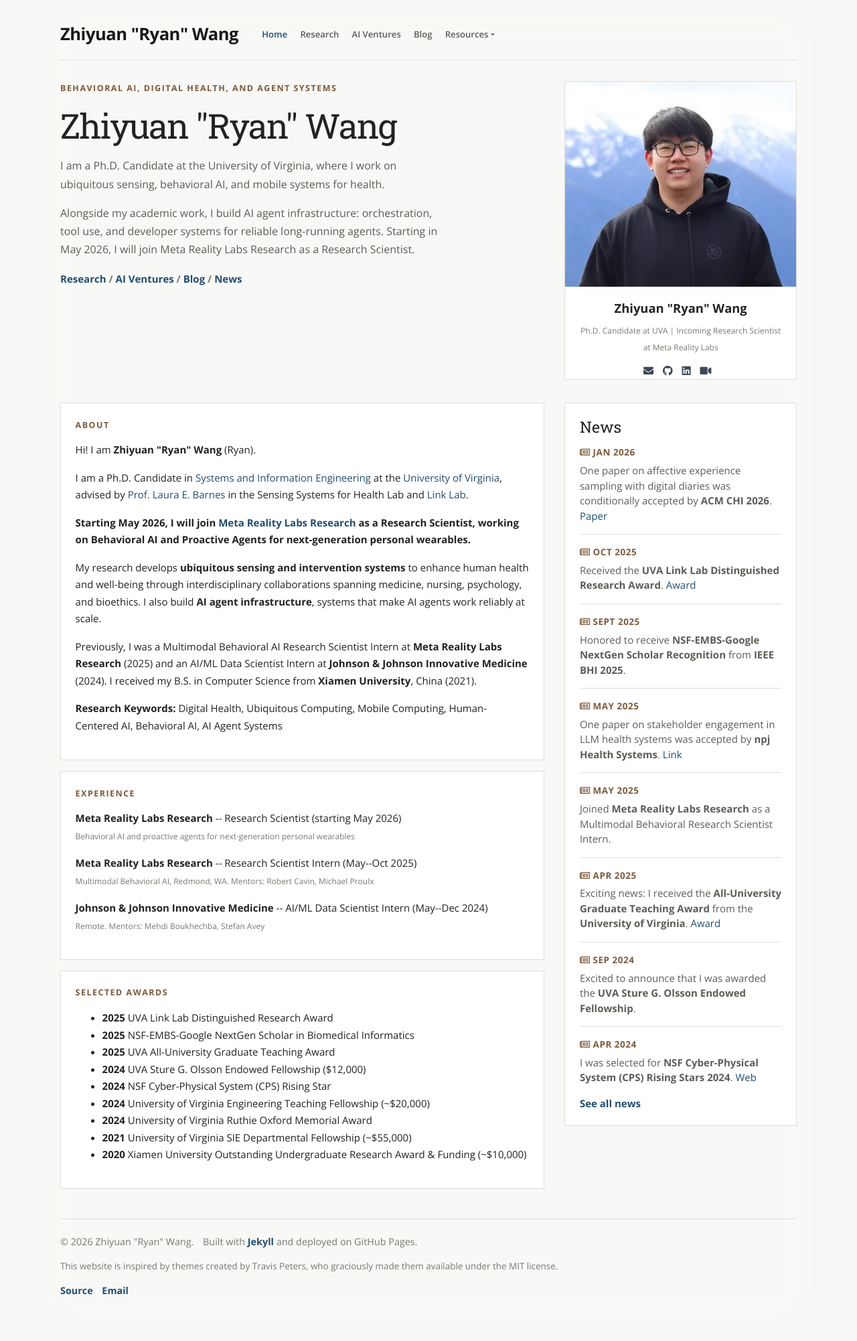
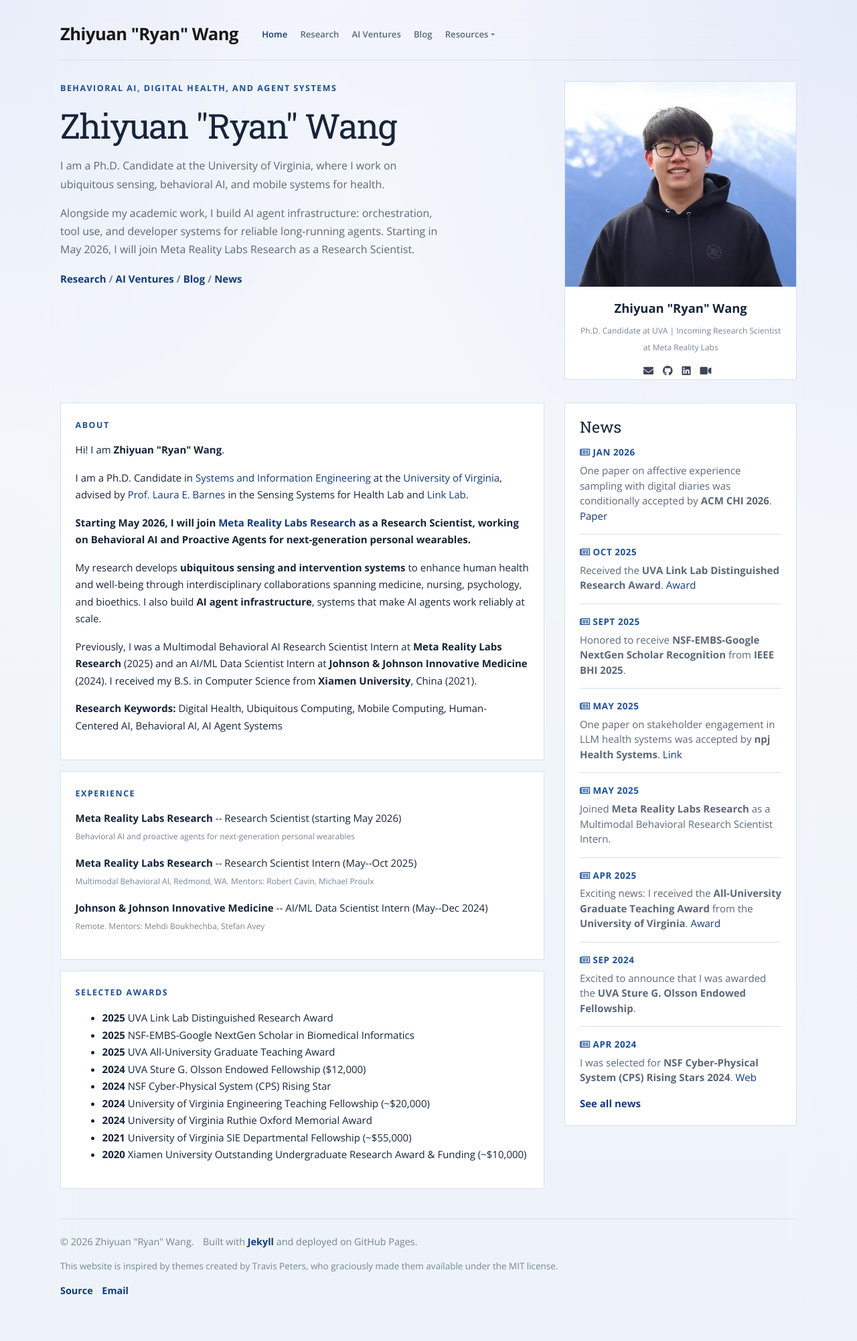
Before and after one commit to zzhiyuann/ryanwang.cc, a Jekyll site: the page built from index.html, in a window 1280 px wide. Shown: the whole page at 67% size. Built offline with Jekyll 4.4.1, drawn with Linux system fonts in a browser that asks for light colours; a style sheet for code colours, icons or effects is not loaded.

Commit message:
Adopt Oxford blue theme

```diff
--- a/_includes/about.html
+++ b/_includes/about.html
@@ -1,4 +1,4 @@
-<p>Hi! I am <strong>{{ site.data.settings.author }}</strong> (Ryan).</p>
+<p>Hi! I am <strong>{{ site.data.settings.author }}</strong>.</p>
 
 <p>I am a Ph.D. Candidate in <a href="https://engineering.virginia.edu/departments/systems-and-information-engineering">Systems and Information Engineering</a> at the <a href="https://www.virginia.edu/">University of Virginia</a>, advised by <a href="https://engineering.virginia.edu/faculty/laura-e-barnes">Prof. Laura E. Barnes</a> in the Sensing Systems for Health Lab and <a href="https://engineering.virginia.edu/link-lab">Link Lab</a>.</p>
 
--- a/_includes/head.html
+++ b/_includes/head.html
@@ -10,7 +10,7 @@
   <meta name="viewport" content="width=device-width, initial-scale=1, shrink-to-fit=no">
   <meta name="description" content="{{ page_description }}">
   <meta name="author" content="{{ site.data.settings.author }}">
-  <meta name="theme-color" content="#123f5f">
+  <meta name="theme-color" content="#123b7a">
   <link rel="canonical" href="{{ canonical_url }}">
 
   <!-- Open Graph -->
--- a/assets/css/style.css
+++ b/assets/css/style.css
@@ -1,19 +1,20 @@
 :root {
-  --bg-top: #f5eee5;
-  --bg-bottom: #edf2f7;
+  --bg-top: #f5f8fc;
+  --bg-bottom: #edf3f9;
   --surface: rgba(255, 255, 255, 0.84);
   --surface-strong: #ffffff;
-  --surface-soft: #f7f3ed;
-  --border: rgba(20, 32, 51, 0.12);
-  --border-strong: rgba(20, 32, 51, 0.18);
-  --text: #172235;
-  --muted: #5c6b7d;
-  --muted-soft: #7a8798;
-  --accent: #123f5f;
-  --accent-soft: rgba(18, 63, 95, 0.08);
-  --highlight: #a85f3b;
-  --shadow-lg: 0 30px 90px rgba(27, 44, 67, 0.12);
-  --shadow-md: 0 18px 40px rgba(27, 44, 67, 0.08);
+  --surface-soft: #f3f7fb;
+  --border: rgba(24, 44, 82, 0.12);
+  --border-strong: rgba(24, 44, 82, 0.2);
+  --text: #16243a;
+  --muted: #5c6879;
+  --muted-soft: #778395;
+  --accent: #123b7a;
+  --accent-deep: #0d2c5c;
+  --accent-soft: rgba(18, 59, 122, 0.08);
+  --highlight: #1c4f96;
+  --shadow-lg: 0 30px 90px rgba(23, 42, 105, 0.1);
+  --shadow-md: 0 18px 40px rgba(23, 42, 105, 0.06);
   --radius-xl: 32px;
   --radius-lg: 24px;
   --radius-md: 18px;
@@ -32,8 +33,8 @@ body {
   font-family: 'Open Sans', sans-serif;
   color: var(--text);
   background:
-    radial-gradient(circle at top left, rgba(168, 95, 59, 0.18), transparent 26%),
-    radial-gradient(circle at top right, rgba(18, 63, 95, 0.16), transparent 28%),
+    radial-gradient(circle at top left, rgba(37, 72, 216, 0.1), transparent 26%),
+    radial-gradient(circle at top right, rgba(24, 56, 200, 0.09), transparent 30%),
     linear-gradient(180deg, var(--bg-top) 0%, var(--bg-bottom) 100%);
 }
 
@@ -44,7 +45,7 @@ a {
 }
 
 a:hover {
-  color: #0d2d42;
+  color: var(--accent-deep);
   text-decoration: none;
 }
 
@@ -194,8 +195,8 @@ small,
 }
 
 .btn-primary:hover {
-  border-color: #0d2d42;
-  background: #0d2d42;
+  border-color: var(--accent-deep);
+  background: var(--accent-deep);
 }
 
 .btn-outline-primary {
@@ -687,7 +688,7 @@ pre code {
 }
 
 .fa-envelope:hover {
-  color: #c26d3a;
+  color: var(--accent);
 }
 
 .fa-github:hover {
@@ -720,19 +721,20 @@ pre code {
 
 /* Minimal site treatment */
 :root {
-  --bg-top: #f8f8f6;
-  --bg-bottom: #f8f8f6;
+  --bg-top: #f5f8fc;
+  --bg-bottom: #edf3f9;
   --surface: #ffffff;
   --surface-strong: #ffffff;
-  --surface-soft: #fafaf8;
-  --border: #deded8;
-  --border-strong: #cfcfc8;
-  --text: #222222;
-  --muted: #5d5d57;
-  --muted-soft: #787871;
-  --accent: #234e70;
-  --accent-soft: rgba(35, 78, 112, 0.06);
-  --highlight: #7d5a3c;
+  --surface-soft: #f3f7fb;
+  --border: #d7e0ea;
+  --border-strong: #c3cfdd;
+  --text: #16243a;
+  --muted: #5c6879;
+  --muted-soft: #778395;
+  --accent: #123b7a;
+  --accent-deep: #0d2c5c;
+  --accent-soft: rgba(18, 59, 122, 0.07);
+  --highlight: #1c4f96;
   --shadow-lg: none;
   --shadow-md: none;
   --radius-xl: 0;
@@ -741,7 +743,10 @@ pre code {
 }
 
 body {
-  background: linear-gradient(180deg, var(--bg-top) 0%, var(--bg-bottom) 100%);
+  background:
+    radial-gradient(circle at top right, rgba(24, 56, 200, 0.07), transparent 34%),
+    radial-gradient(circle at top left, rgba(39, 70, 207, 0.06), transparent 28%),
+    linear-gradient(180deg, var(--bg-top) 0%, var(--bg-bottom) 100%);
 }
 
 a {
```
